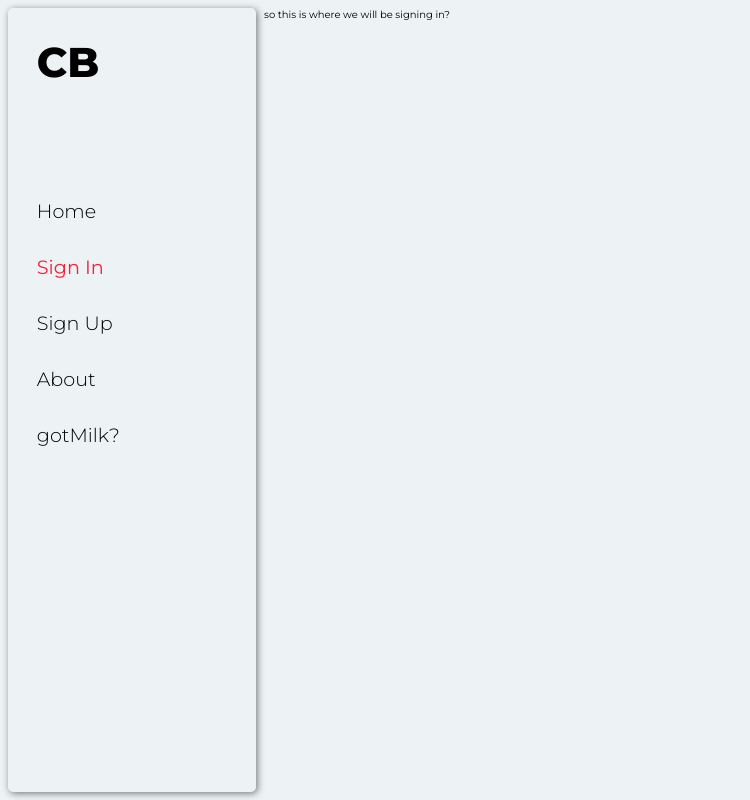
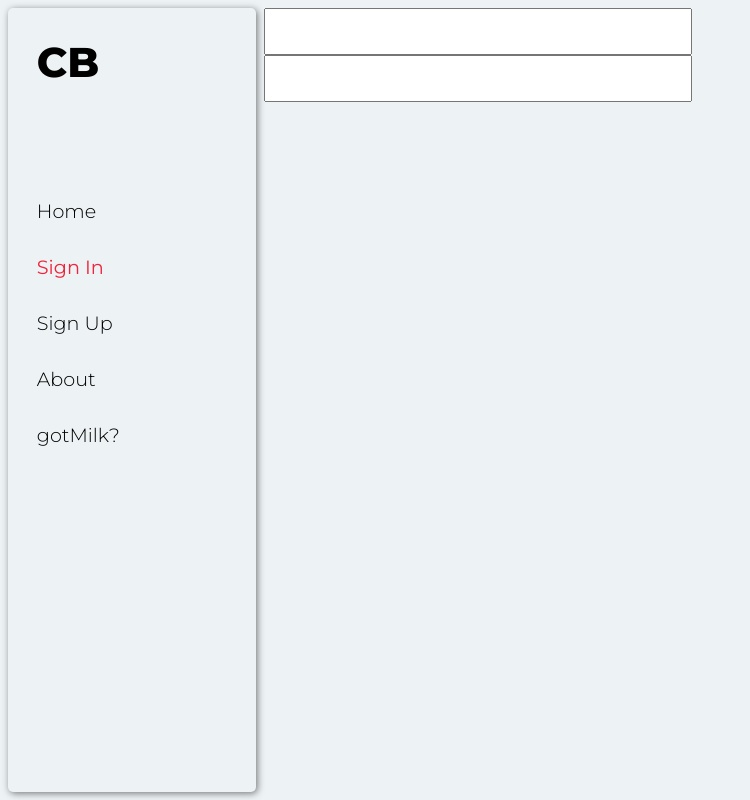
Before and after one commit to Lucidreline/cat-blog, a React (Create React App) app: page /signin in a window 1280 px wide. Shown: the whole page, without its empty margins (0-750 px from the left). Built offline with nearby package versions, Linux system fonts and the light colour scheme.

Commit message:
Started adding inputs for forms.

```diff
--- /dev/null
+++ b/src/components/form/form.component.jsx
@@ -0,0 +1,5 @@
+import React from "react";
+
+export const Form = () => {
+  return <div></div>;
+};
--- a/src/components/nav/nav.styles.scss
+++ b/src/components/nav/nav.styles.scss
@@ -10,9 +10,6 @@
     padding: 1.8rem;
     height: 100%;
     border-radius: $border-radius-main;
-
-    #logo-container {
-    }
 
     .nav-links {
       margin-top: 5rem;
--- a/src/components/pages/sign-in-page/sign-in-page.component.jsx
+++ b/src/components/pages/sign-in-page/sign-in-page.component.jsx
@@ -1,5 +1,44 @@
-import React from "react";
+import React, { useState } from "react";
+import { TextInput } from "../../text-input/text-input.component";
 
 export const SignInPage = () => {
-  return <div>so this is where we will be signing in?</div>;
+  const [username, setUsername] = useState("");
+  const [password, setPassword] = useState("");
+
+  const handleChange = (e) => {
+    const { name, value } = e.target;
+
+    switch (name) {
+      case "username":
+        setUsername(value);
+        break;
+      case "password":
+        setPassword(value);
+        break;
+      default:
+        break;
+    }
+  };
+
+  const handleSubmit = (e) => {
+    console.log("Submitting");
+    e.preventDefault();
+
+    console.log(username, password);
+  };
+
+  return (
+    <div>
+      <form onSubmit={handleSubmit}>
+        <input
+          type="submit"
+          style={{
+            display: `none`,
+          }}
+        />
+        <TextInput required handleChange={handleChange} name="username" />
+        <TextInput required handleChange={handleChange} name="password" />
+      </form>
+    </div>
+  );
 };
--- /dev/null
+++ b/src/components/text-input/text-input.component.jsx
@@ -0,0 +1,9 @@
+import React from "react";
+
+export const TextInput = ({ name, handleChange, ...rest }) => {
+  return (
+    <div>
+      <input type="text" name={name} onChange={handleChange} {...rest} />
+    </div>
+  );
+};
```
